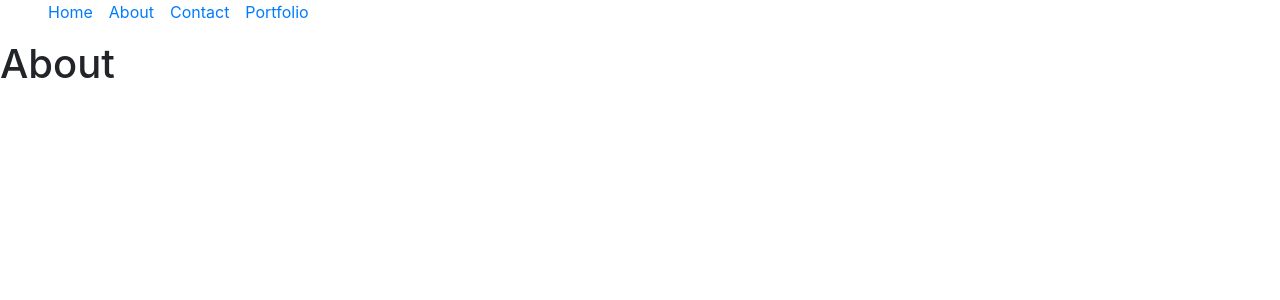
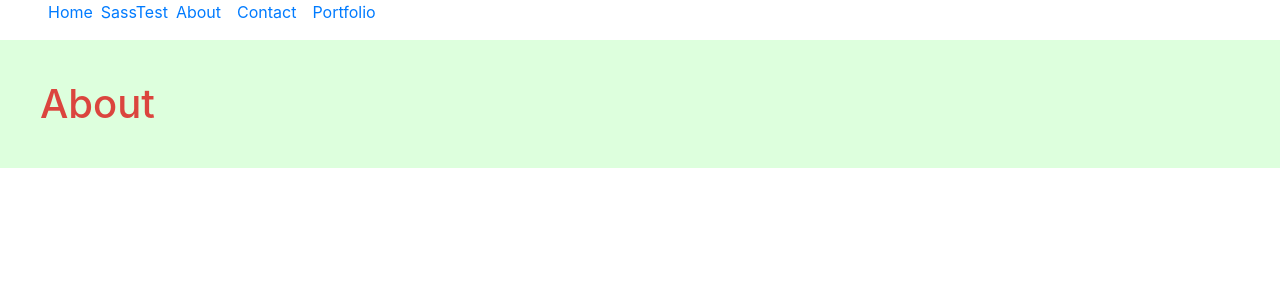
Before and after one commit to Shahajahan15/React-route, a React (Create React App) app: page /about in a window 1280 px wide. Shown: the top 300 px of the page. Built offline with nearby package versions, Linux system fonts and the light colour scheme.

Commit message:
used SASS to style

```diff
--- a/package.json
+++ b/package.json
@@ -3,7 +3,10 @@
   "version": "0.1.0",
   "private": true,
   "dependencies": {
+    "bootstrap": "^4.3.1",
+    "node-sass": "^4.12.0",
     "react": "^16.10.1",
+    "react-bootstrap": "^1.0.0-beta.12",
     "react-dom": "^16.10.1",
     "react-router-dom": "^5.1.2",
     "react-scripts": "3.2.0"
--- /dev/null
+++ b/src/My.scss
@@ -0,0 +1,9 @@
+$namecolor: rgba(219, 21, 21, 0.795);
+$backcolor: #dfd;
+$mypadding: 40px;
+
+.Textstyle{
+    color: $namecolor;
+    background: $backcolor;
+    padding: $mypadding;
+}
--- a/src/index.js
+++ b/src/index.js
@@ -2,7 +2,7 @@ import React from 'react';
 import ReactDOM from 'react-dom';
 import './index.css';
 import App from './App';
-// import Home from './pages/Home';
+import SassTest from './pages/SassTest';
 import About from './pages/About';
 import Contact from './pages/Contact';
 import Portfolio from './pages/Portfolio';
@@ -17,13 +17,14 @@ const myrouter = (
         <div>
             <ul>
                 <Link className="px-2" to="/">Home</Link>
+                <Link to="/abouts">SassTest</Link>
                 <Link className="px-2" to="/about">About</Link>
                 <Link className="px-2" to="/contact">Contact</Link>
                 <Link className="px-2" to="/portfolio">Portfolio</Link>
             </ul>
 
             <Route exact path="/" component={App} />
-            {/* <Route path="/" component={Home} /> */}
+            <Route path="/abouts" component={SassTest} />
             <Route path="/about" component={About} />
             <Route path="/contact" component={Contact} />
             <Route path="/portfolio" component={Portfolio} />
--- a/src/pages/About.js
+++ b/src/pages/About.js
@@ -1,13 +1,15 @@
 import React, { Component } from 'react';
+import './../App.css';
+import './../My.scss';
 
-class about extends Component {
+class About extends Component {
     render() {
         return (
             <div>
-                <h1>About</h1>
+                <h1 className="Textstyle">About</h1>
             </div>
         );
     }
 }
 
-export default about;
+export default About;
--- a/src/pages/Contact.js
+++ b/src/pages/Contact.js
@@ -1,10 +1,12 @@
 import React, { Component } from 'react';
+import './../App.css';
+import './../My.scss';
 
 class Contact extends Component {
     render() {
         return (
             <div>
-                <h1>Contact</h1>
+                <h1 className="Textstyle">Contact</h1>
             </div>
         );
     }
--- a/src/pages/Portfolio.js
+++ b/src/pages/Portfolio.js
@@ -1,13 +1,15 @@
 import React, { Component } from 'react';
+import './../App.css';
+import './../My.scss';
 
-class portfolio extends Component {
+class Portfolio extends Component {
     render() {
         return (
             <div>
-                <h1>Portfolio</h1>
+                <h1 className="Textstyle">Portfolio</h1>
             </div>
         );
     }
 }
 
-export default portfolio;
+export default Portfolio;
--- /dev/null
+++ b/src/pages/SassTest.js
@@ -0,0 +1,15 @@
+import React, { Component } from 'react';
+// import './../App.css';
+import './../My.scss';
+
+class SassTest extends Component {
+    render() {
+        return (
+            <div>
+                <h1 className="Textstyle">I am Shahajahan from Sass</h1>
+            </div>
+        );
+    }
+}
+
+export default SassTest;
```
Also changed, not shown: 1 other file (tests, documents, lock files or other folders).
